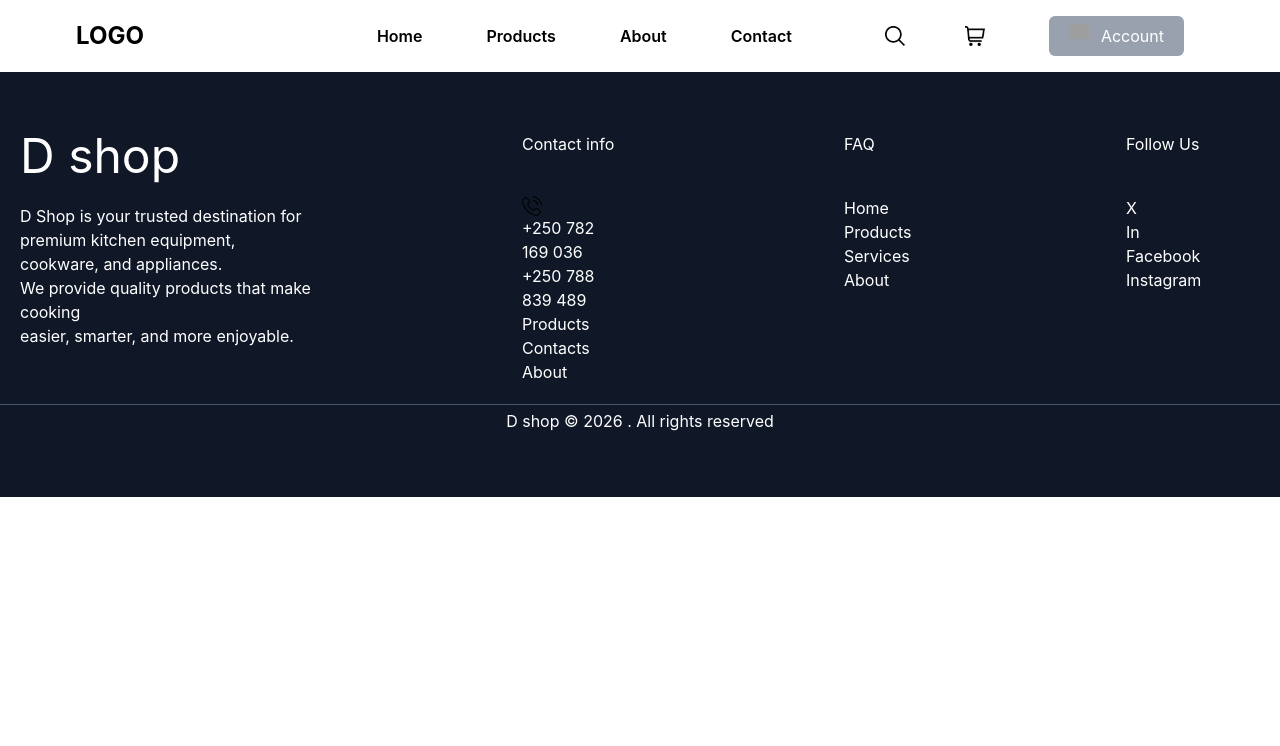
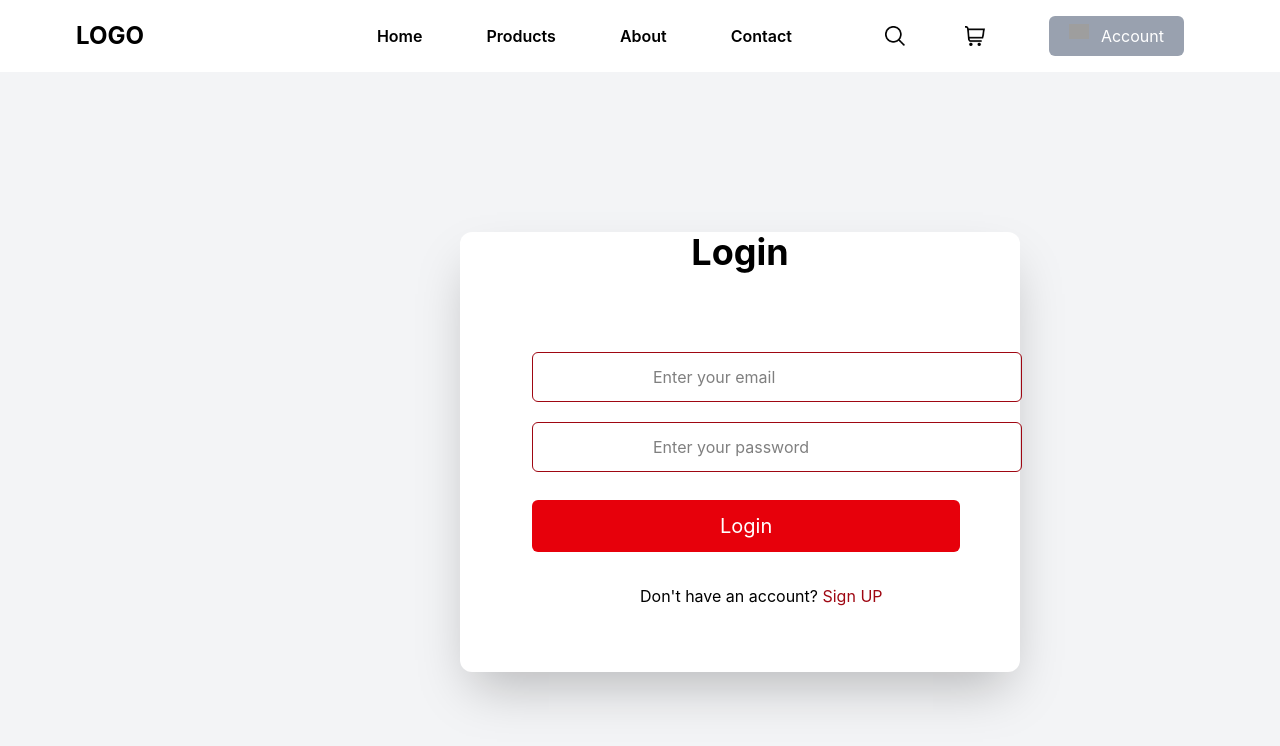
Before and after one commit to 1bruno5/denyse-shop, a Vue app: page /login in a window 1280 px wide. Shown: the top 746 px of the page. Built offline with nearby package versions, Linux system fonts and the light colour scheme; grey boxes are pictures that could not be loaded.

Commit message:
adding login & sign up

```diff
--- a/src/components/navBar.vue
+++ b/src/components/navBar.vue
@@ -20,7 +20,7 @@
     <div class=" flex mr-20">
       <button><img src="../assets/photos/icons/search.png" alt="search" class="w-5 gap-8 mr-10"></button>
       <button><img src="../assets/photos/icons/cart.png" alt="cart" class="w-5 ml-5 mr-10"></button>
-      <button class="bg-gray-400 text-white rounded-md px-5 py-2 ml-6 flex gap-3"><img src="../assets/photos/icons/user.png" alt="user" class="w-5"><div class="text-2md">Account</div></button>
+      <button class="bg-gray-400 text-white rounded-md px-5 py-2 ml-6 flex gap-3"><img src="../assets/photos/icons/user.png" alt="user" class="w-5"><div class="text-2md"><RouterLink to="/login">Account</RouterLink></div></button>
     </div>
 
    </div>
--- a/src/router/index.js
+++ b/src/router/index.js
@@ -3,6 +3,8 @@ import home from "../views/home.vue"
 import products from "../views/products.vue";
 import categories from "../views/categories.vue";
 import contact from "../views/contact.vue";
+import login from "../views/Login.vue";
+import signUp from "../views/signUp.vue";
 
 
 const routes=[
@@ -27,6 +29,18 @@ const routes=[
         component: contact
     },
 
+        {
+        path:'/login',
+        name: login,
+        component: login
+    },
+
+            {
+        path:'/signup',
+        name: signUp,
+        component: signUp
+    },
+
 ]
 
 const router = createRouter({
--- /dev/null
+++ b/src/views/Login.vue
@@ -0,0 +1,11 @@
+<template>
+<div class="bg-gray-100 h-400 p-20 ">
+        <div class="  bg-white rounded-xl shadow-2xl w-140   h-110 items-center justify-center ml-95 mt-20">
+            <h1 class="font-bold text-4xl text-center mt-20">Login</h1>
+        <input type="email" placeholder="Enter your email" class="item-center border border-red-800 px-30 ml-18 py-3 rounded-md mt-20"><br>
+        <input type="password" placeholder="Enter your password" class="item-center border border-red-800 ml-18 mt-5 rounded-md px-30 py-3">
+        <button class="bg-red-600 px-47 py-3 rounded-md text-white ml-18 mt-7 text-xl hover:bg-red-700">Login</button>
+        <p class="mt-8 ml-45">Don't have an account?  <RouterLink to="/sigup" class="text-red-800">Sign UP</RouterLink></p>
+    </div>
+</div>
+</template>
--- a/src/views/products.vue
+++ b/src/views/products.vue
@@ -2,4 +2,5 @@
     <head>
         <meta name="viewport" content="width=device-width, initial-scale=1.0">
     </head>
+
 </template>
--- /dev/null
+++ b/src/views/signUp.vue
@@ -0,0 +1,3 @@
+<template>
+    <p>nnnnnnnn</p>
+</template>
```
